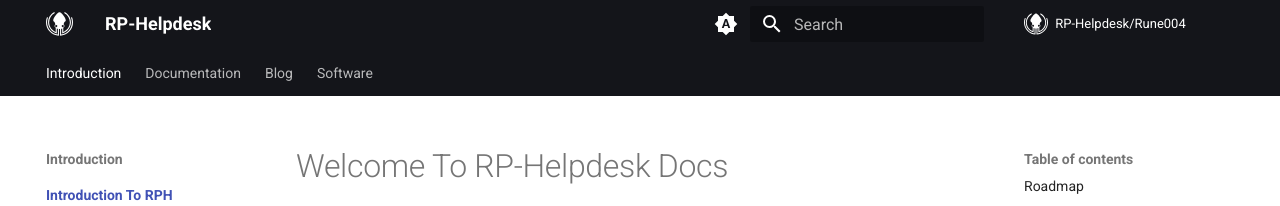
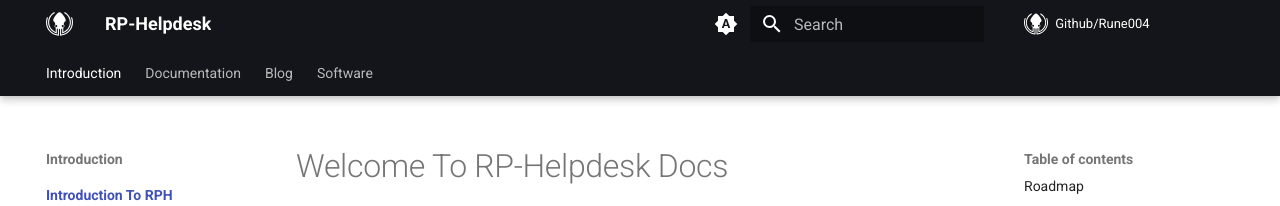
Before and after one commit to rune004/mkdocs, an MkDocs documentation site: the page built from docs/index.md, in a window 1280 px wide. Shown: the top 206 px of the page. Built offline with MkDocs 1.6.1 and Material for MkDocs 9.7.7, drawn with Linux system fonts in a browser that asks for light colours.

Commit message:
Update mkdocs.yml

```diff
--- a/mkdocs.yml
+++ b/mkdocs.yml
@@ -1,8 +1,8 @@
 site_name: RP-Helpdesk
 site_url: https://rp-helpdesk.com/
-repo_name: RP-Helpdesk/Rune004
-repo_url: https://github.com/rune004/
-edit_uri: mkdocs/edit/main/docs/
+repo_name: Github/Rune004
+repo_url: https://github.com/rune004?tab=repositories
+edit_uri: https://github.com/rune004/mkdocs/edit/main/docs/
 use_directory_urls: false
 nav:
     - Introduction:
@@ -100,16 +100,16 @@
   features:
     # - announce.dismiss
     - content.code.annotate
-    # - content.tabs.link
+    - content.tabs.link
     - content.tooltips
     # - header.autohide
     # - navigation.expand
     - navigation.indexes
-    # - navigation.instant
+    - navigation.instant
     # - navigation.prune
     - navigation.sections
     - navigation.tabs
-    # - navigation.tabs.sticky
+    - navigation.tabs.sticky
     - navigation.top
     - navigation.tracking
     - search.highlight
```
